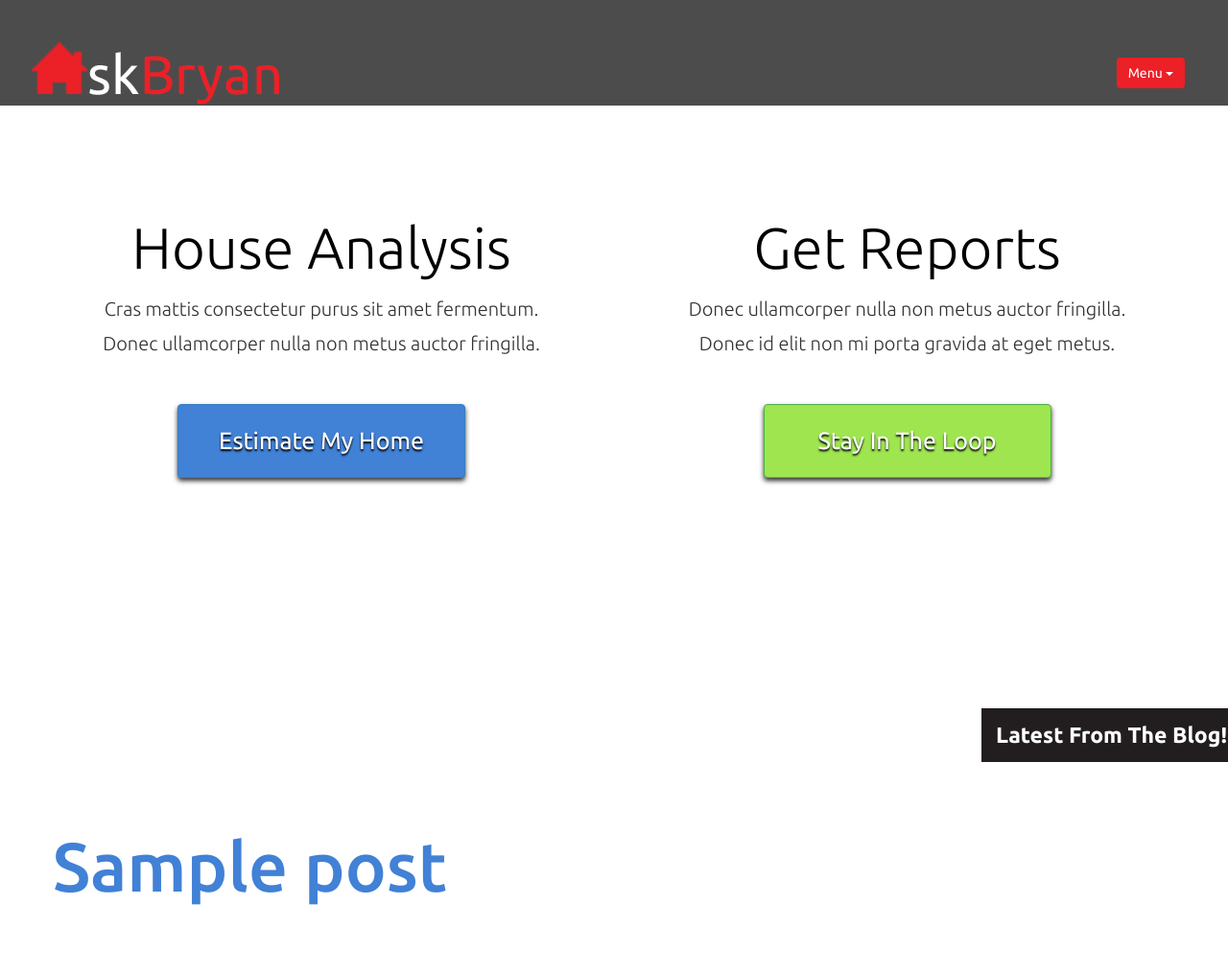
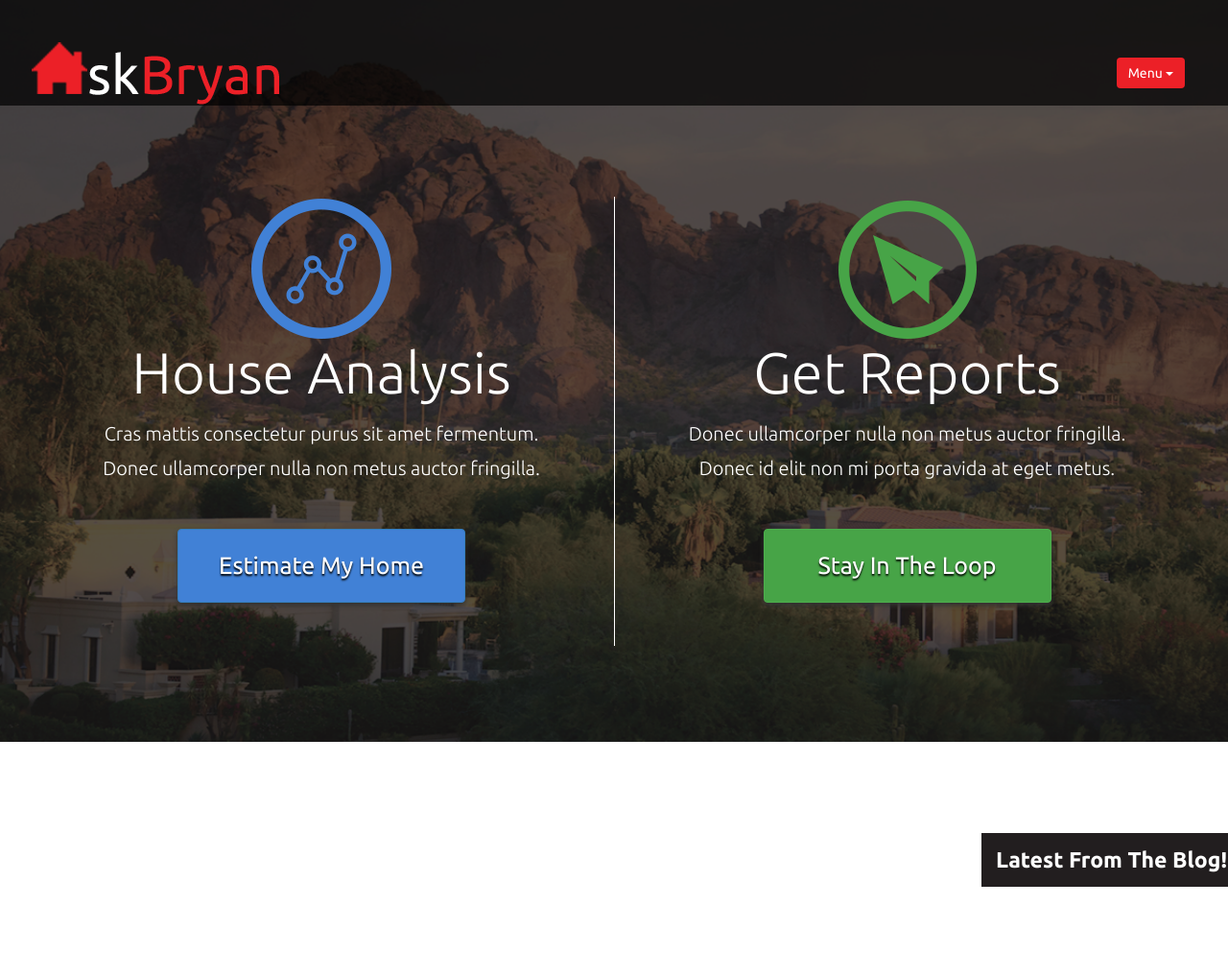
Before and after one commit to tazemebro/wordpress-enviroment, a WordPress theme: the page made by themes/askbryan/index.php in a window 1280 px wide. Shown: the top 993 px of the page at 96% size. Run offline with PHP 8.4 and a stand-in for WordPress, Linux system fonts and the light colour scheme; the site name, menu and one post (Sample post) are stand-ins, and other content is empty.

Commit message:
Icons added

```diff
--- a/themes/askbryan/index.php
+++ b/themes/askbryan/index.php
@@ -19,6 +19,7 @@
 <div class="container-fluid home-bg">
 		<div class="row hero clear">
 			<div class="estimate col-md-6 container">
+				<div class="col-md-12" style="text-align: center;"><img src="<?php bloginfo ('template_directory'); ?>/css/images/icon-ana.png"/></div>
 				<h2>House Analysis</h2>
 					<br/>
 				<p>Cras mattis consectetur purus sit amet fermentum.<br />Donec ullamcorper nulla non metus auctor fringilla.</p>
@@ -28,6 +29,7 @@
 			</div>
 
 			<div class="reports col-md-6 container">
+							<div class="col-md-12" style="text-align: center;"><img src="<?php bloginfo ('template_directory'); ?>/css/images/icon-plane.png"/></div>
 				<h2>Get Reports</h2>
 					<br/>
 				<p>Donec ullamcorper nulla non metus auctor fringilla.<br />Donec id elit non mi porta gravida at eget metus.</p>
--- a/themes/askbryan/style.css
+++ b/themes/askbryan/style.css
@@ -82,7 +82,7 @@
 	margin: 0px 20px 0px 0px;
 }
 .btn-success{
-	background: #9EE550;
+	background: #47a447;
 }
 .btn-danger{
 	background: #ec2027;
@@ -131,7 +131,7 @@
 05 Body ------------------------------------------------------------
 ---------------------------------------------------------------------------------------------------------- */
 .hero {
-	background: rgba(255, 255, 255, .35);
+	background: url(../askbryan/css/images/home_background.png);
 	background-size: cover;
 	padding:225px 45px 100px 45px;
 	margin-top: -20px;
@@ -149,11 +149,13 @@
 	color: black;
 	text-align: center;
 	font-weight: 300;
+	color: white;
 }
 .hero p{
 	font-size: 24px;
 	line-height: 36px;
 	text-align: center;
+	color: white;
 }
 
 .h-btn{
@@ -170,10 +172,8 @@
 }
 
 .home p {
-<<<<<<< HEAD
-=======
-	color: black;
->>>>>>> FETCH_HEAD
+color: white;
+
 
 }
 
```
Also changed, not shown: themes/askbryan/css/images/icon-ana.png, themes/askbryan/css/images/icon-plane.png.
